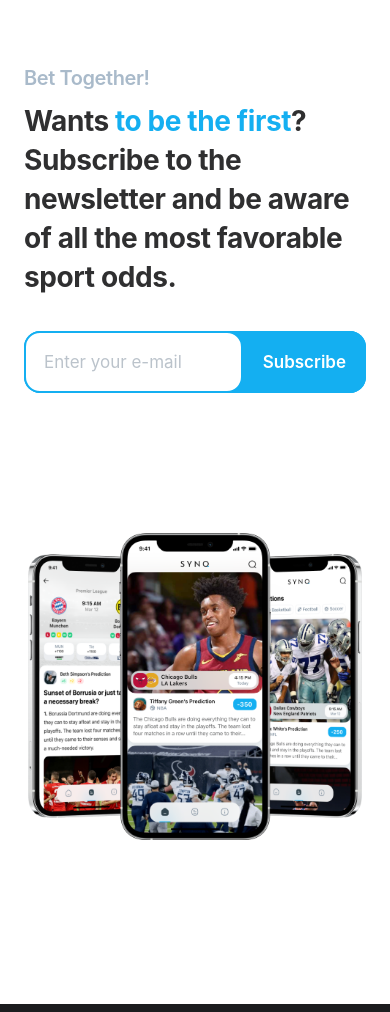
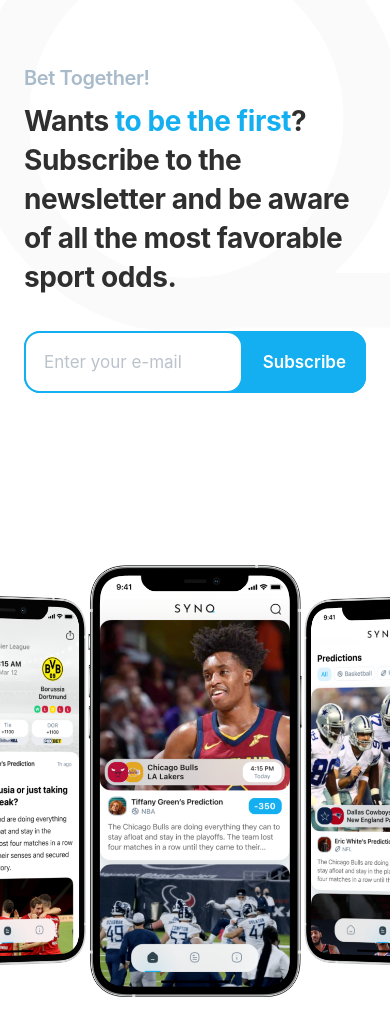
Before and after one commit to wearepush/synq.gg, a Gatsby site: page / in a window 390 px wide. Shown: the part 88-1100 px from the top of the page. Built offline with nearby package versions, Linux system fonts and the light colour scheme; Gatsby itself is replaced by a stand-in of ours.

Commit message:
add bg-image

```diff
--- a/src/components/Section/section.scss
+++ b/src/components/Section/section.scss
@@ -6,6 +6,28 @@
   border-radius: 0 0 15px 15px;
   padding-bottom: 80px;
   padding: 88px 0 80px;
+  position: relative;
+
+  &:after {
+    content: '';
+    position: absolute;
+    top: -150px;
+    left: 0;
+    right: 0;
+    background: url('../../images/bg/home-bg.svg') no-repeat center;
+    background-size: cover;
+    width: 100%;
+    height: 1048px;
+    max-width: 1048px;
+    z-index: 1;
+
+    @include breakpoint('phone-max') {
+      background: url('../../images/bg/home-bg-mobile.svg') no-repeat center;
+      height: 448px;
+      max-width: 100%;
+      top: -101px;
+    }
+  }
 
   @include breakpoint("phone-max") {
     padding: 70px 0 80px;
@@ -77,13 +99,24 @@
     position: relative;
     z-index: 2;
 
-    @include breakpoint("phone-max") {
+    @include breakpoint('phone-max') {
+
+      min-height: 500px;
+      max-width: 336px;
+
+    }
+    @media (max-width: 514px) {
+      overflow: hidden;
       max-width: 100%;
     }
   }
 
   &__image-item {
     position: relative;
+
+    @include breakpoint('phone-max') {
+      position: absolute;
+    }
 
     & > img {
       max-width: 100%;
@@ -92,29 +125,40 @@
     &--main {
       z-index: 3;
 
-      @include breakpoint("phone-max") {
+      @include breakpoint('phone-max') {
+
+        left: 50%;
+        right: 50%;
+        transform: translate(-50%);
+        width: 214px;
       }
     }
 
     &--right,
     &--left {
-      @include breakpoint("phone-max") {
+      @include breakpoint('phone-max') {
+        width: 168px;
       }
     }
 
     &--right {
       left: -46px;
 
-      @include breakpoint("phone-max") {
-        left: -28px;
+      @include breakpoint('phone-max') {
+        left: auto;
+        right: 0;
+        transform: translateX(82px);
+
       }
     }
 
     &--left {
       right: -46px;
 
-      @include breakpoint("phone-max") {
-        right: -28px;
+      @include breakpoint('phone-max') {
+        right: auto;
+        left: 0;
+        transform: translateX(-82px);
       }
     }
   }
```
